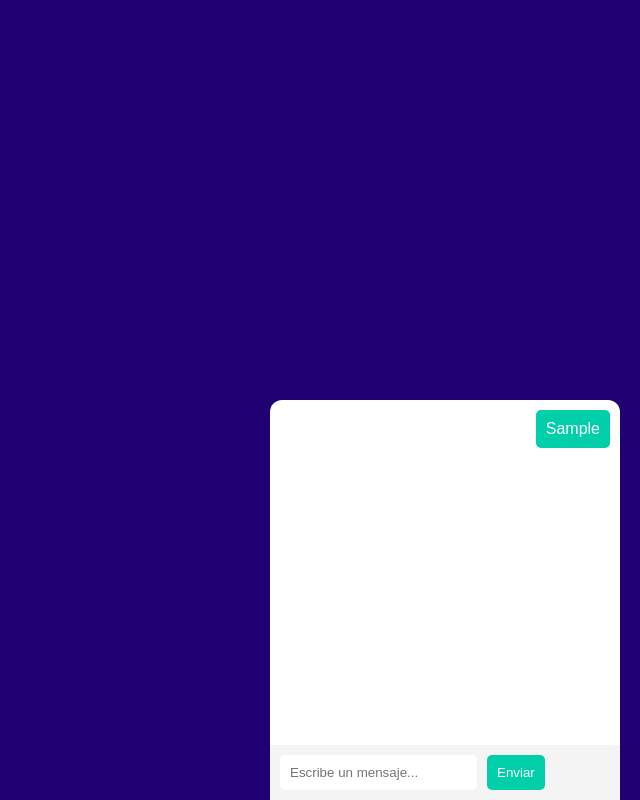
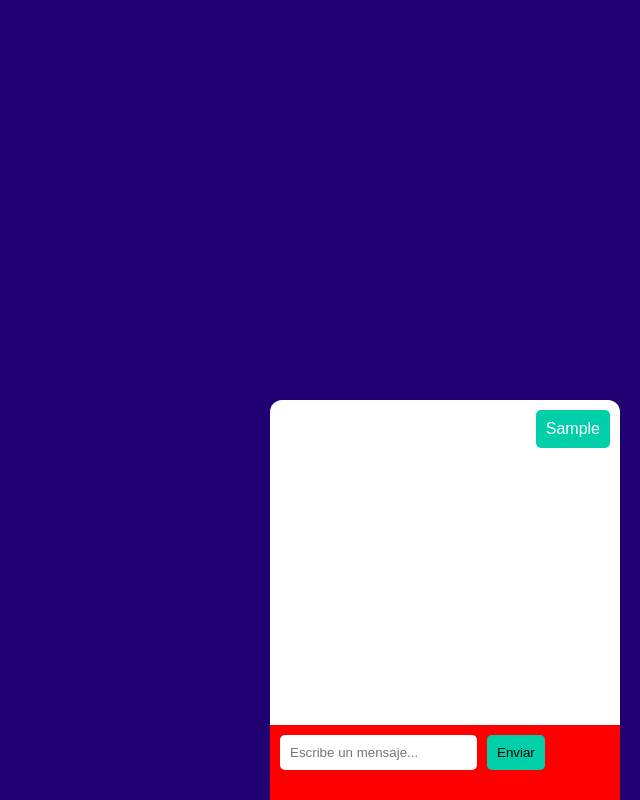
Before and after one commit to percymeneses08/chatgpt-integration, a website: page index.html in a window 1280 px wide. Both pictures are taken after typing "Sample" into the empty fields and a click on the button "Enviar". Shown: the whole page, without its empty margins (640-1280 px from the left). Drawn offline with Linux system fonts and the light colour scheme; no server answers.

Commit message:
last version working

```diff
--- a/index.html
+++ b/index.html
@@ -1,4 +1,26 @@
 <!DOCTYPE html>
+<html lang="es">
+	<head>
+		<meta charset="UTF-8">
+		<meta http-equiv="X-UA-Compatible" content="IE-edge"> <!--compatible con internet explorer (edge)-->
+		<meta name="viewport" content="width-device-width. initial-scale=1.0">
+		<title>Chatbot con ChatGPT</title>
+		<link rel="stylesheet" href="./styles.css"> <!-- ./ esta junto al archivo html-->
+	</head>
+	<body>
+		<div id="chat-container">
+			<div id="messages">
+			</div>
+				<form id="message-form"> <!--para enviar datos a nuestro servidor-->
+					<input type="text" id="message-input" placeholder="Escribe un mensaje..."/>
+					<button type="submit" class="button-primary">Enviar</button>
+				</form>
+		</div>
+		<script src="./scripts.js"></script>
+	</body>
+</html>
+
+<!-- <!DOCTYPE html>
 <html lang="es">
     <head>
         <meta charset="UTF-8">
@@ -17,4 +39,4 @@
           </div>
         <script src="./scripts.js"></script>
     </body>
-</html>
+</html> -->
--- a/scripts.js
+++ b/scripts.js
@@ -1,71 +1,54 @@
-const messageForm = document.getElementById('message-form');
-const messageInput = document.getElementById('message-input');
-const messages = document.getElementById('messages');
+const messageForm = document.getElementById("message-form")
+const messageInput = document.getElementById("message-input")
+const messages = document.getElementById("messages")
 
-function addMessage(content, user) {
-    const messageElement = document.createElement('div');
-    messageElement.classList.add(user);
-    messageElement.innerText = content;
-    messages.appendChild(messageElement);
-    messages.scrollTo(0, messages.scrollHeight);
+function addMessage(content, user)
+{
+  const messageElement = document.createElement("div")
+  messageElement.classList.add(user)
+  messageElement.innerText = content
+  messages.appendChild(messageElement)
+  messages.scrollTo(0, messages.scrollHeight)
 }
 
-/* VERSION 1.0 */
-// async function sendMessage(message) {
-//     try {
-//         const response = await fetch('/api/chatbot', {
-//             method: 'POST',
-//             headers: {
-//                 'Content-Type': 'application/json'
-//             },
-//             body: JSON.stringify({ message })
-//         });
-
-//         if (!response.ok) {
-//             throw new Error('Error en la respuesta');
-//         }
-
-//         const data = await response.json();
-//         addMessage(data.reply, 'bot');
-//     } catch (error) {
-//         console.error('Error al enviar el mensaje:', error);
-//     }
-// }
-/* end VERSION 1.0 */
-
-/* VERSION 1.5 */
-async function sendMessage(message) {
+async function sendMessage(message)
+{
   try {
-        const context = `Eres un bot de respuestas. Tengo una página web de _ llamada _ dónde vas a responder cualquier pregunta relacionada a estos temas: Teléfono de la empresa: 123456789, procedimiento de pedido: delivery, tipos de productos: frutas, verduras, tubérculos, procedimiento de reclamo: rápido y fácil.`;
-
-        const response = await fetch('/api/chatbot', {
-            method: 'POST',
+    const context = "Eres un bot de respuestas. Tengo una página web dónde vas a responder cualquier pregunta relacionada a estos temas: Teléfono de la empresa: 123456789, procedimiento de pedido: delivery, tipos de productos: frutas, verduras, tubérculos, procedimiento de reclamo: a través de un correo interno."
+    const response = await fetch("/api/chatbot", {
+        method: "POST",
         headers: {
-                'Content-Type': 'application/json'
+            "Content-Type": "application/json"
         },
         body: JSON.stringify({ message, context })
     });
 
-        if (!response.ok) {
+    if (!response.ok)
+    {
       const errorText = await response.text();
-            throw new Error(`Error en la respuesta: ${response.status} - ${errorText}`);
+      throw new Error("Error en la respuesta: " + response.status + " " + errorText);
     }
 
     const data = await response.json();
-        addMessage(data.reply, 'bot');
-    } catch (error) {
-        console.error('Error al enviar el mensaje:', error);
+    addMessage(data.reply, "bot");
+  }
+  catch (error)
+  {
+    console.error("Error al enviar el mensaje:", error);
   }
 }
-/* end VERSION 1.5 */
 
-messageForm.addEventListener('submit', (event) => {
-    event.preventDefault();
+messageForm.addEventListener("submit", handleSubmit)
 
-    const message = messageInput.value.trim();
-    if (!message) return;
-    addMessage(message, 'user');
-    messageInput.value = '';
+function handleSubmit(event)
+{
+  event.preventDefault()
+  const message = messageInput.value.trim()
 
-    sendMessage(message);
-});
+  if (!message) return
+
+  addMessage(message, "user")
+  messageInput.value = ""
+
+  sendMessage(message)
+}
--- a/styles.css
+++ b/styles.css
@@ -1,4 +1,101 @@
-body
+body {
+	background: #210074; /*color de epic*/
+	height: 100vh; /*por defecto a veces body no toma el contenido visualizado en la pantalla, se requiere establecer para definir donde se visualiza; si se oculta esta línea se ve el cambio*/
+	font-family: arial,sans-serif; /*fuentes ya descargadas, instaladas al instalar chrome; se enseña cómo colocar fuentes externas*/
+	/*margin en 0 y padding se ddeja en cero pra quitar ccualquier valoor default*/
+	margin: 0; /*hacia fuera*/
+	padding: 0; /*hacia dentro*/
+	position: relative; /*aqui se coloca el limite para el chat-container, su libertad es exclusivo dentro de body*/ /*relativo a su padre cercano*/
+}
+
+#chat-container { /*cualquier id se menciona con #*/
+	background: white;
+	width: 90%;
+	height: 400px;
+	position: absolute; /*libertad de posicionarse aun si hay otro elemento, se impone peero no con total libertad para limitarle a no irse encima de elementos tipo header*/
+	top: 0;
+	right: 0;
+	bottom: 0;
+	left:0; /*si se ocultan el top a left cero, el margin no se centra*/
+	margin: auto; /*se logra un centradoo de el contenido*/
+	border-radius: 12px; /*12px 12px 40px 12px -> mostrar que se modifica por esquina*/
+	/*input al estar por delante oculta la esquina redondeada -> vamos a hacer que respete los limites y quedarse dentro de su curva: solucion overflow*/
+	overflow: hidden; /*oculta lo que queda fuera del limite de su contenedor padre*/
+	display:flex; /*obligamos a loos elementos a colocarse uno tras otro (a lados)*/
+	flex-direction:column;
+	justify-content: space-between;
+}
+
+#messages {
+	padding: 10px; /*espacio hacia el interior*/
+	overflow: auto;
+	display: flex;
+	flex-direction: column;
+	/*border: 3px solid green; <- para visualizar el div de messages que se creó y ayuda a que con el anterior de justify space se visualice el porque del cambio*/
+}
+
+#message-form {
+	display: flex;
+	background: red; /*#F4F4F4*/
+	padding: 10px 10px 30px 10px; /*dejar los 4 elementos para que se dden cuenta que pueden modificar por los 4 lados*/
+}
+
+#message-input {
+	border: none; /*quitar el borde gris default, tambien se puede poner un color distinto*/
+	padding: 10px;
+	border-radius: 5px;
+	outline: none; /*quuita el efecto tipo hover que al escribir se nota un boorde de color*/
+}
+
+.button-primary {
+	background: #00CFAA; /*colores de epic*/
+	color: black;
+	border: none;
+	padding: 10px;
+	border-radius: 5px;
+	margin-left: 10px;
+	cursor: pointer; /*cambiar el cursoor al ponerse encima del boton*/
+}
+
+.button-primary:hover {
+	/*aqui ya se pueden cambiar estilos al boton solo cuando se posiciona el cursor sobre el boton*/
+	background: #02A386;
+}
+
+.user, .bot {
+	/*estas clases no estan en html, se crean al dar click en el boton de enviar en el form -> se crea en JS*/
+	/* las comas permiten enlistar el mismo estilo para varios elementos*/
+	padding: 10px;
+	border-radius: 5px;
+	margin-bottom: 10px;
+	max-width: 80%; /*si envian un texto grande, se limita a que no tape la pantalla, es un 80% del contenedor en blanco*/
+	word-wrap: break-word; /*romper las palabras para que se ajusten al contenedor, evita que se vean solo palabras que dejan espacio porque la siguiente no cabía*/
+}
+
+.bot {
+	background: #FF3897;
+	color: white;
+	align-self: flex-start; /*el inicio es la izquierda*/
+}
+
+.user {
+	background: #00CFAA;
+	color: white;
+	align-self: flex-end; /*el final es la derecha*/
+}
+
+/*Esto es extra, solo si se desea modificar que en un escritorio no se desee ver el chat enorme*/
+@media (min-width: 600px) { /*que cambie si la pantalla crece // si baja de 600 esto colocado no se ejecuta, solo si la pantalla es arriba de 600*/
+	#chat-container {
+		width: 350px;
+		top: auto;
+		right: 20px;
+		left: auto;
+		border-radius: 12px 12px 0 0;
+	}
+}
+
+/* body
 {
   height: 100vh;
   font-family: Arial, sans-serif;
@@ -93,10 +190,11 @@ body
 {
   #chat-container
   {
-    width: 350px;
+    height: 100%;
+    /* width: 350px;
     top: auto;
     right: 20px;
     left: auto;
-    border-radius: 12px 12px 0 0;
+    border-radius: 12px 12px 0 0; */
   }
-}
+} */
```
Also changed, not shown: api/chatbot.js (+42 -73 lines), server.js (+42 -73 lines). Lines whose indentation alone changed are shown as unchanged.
